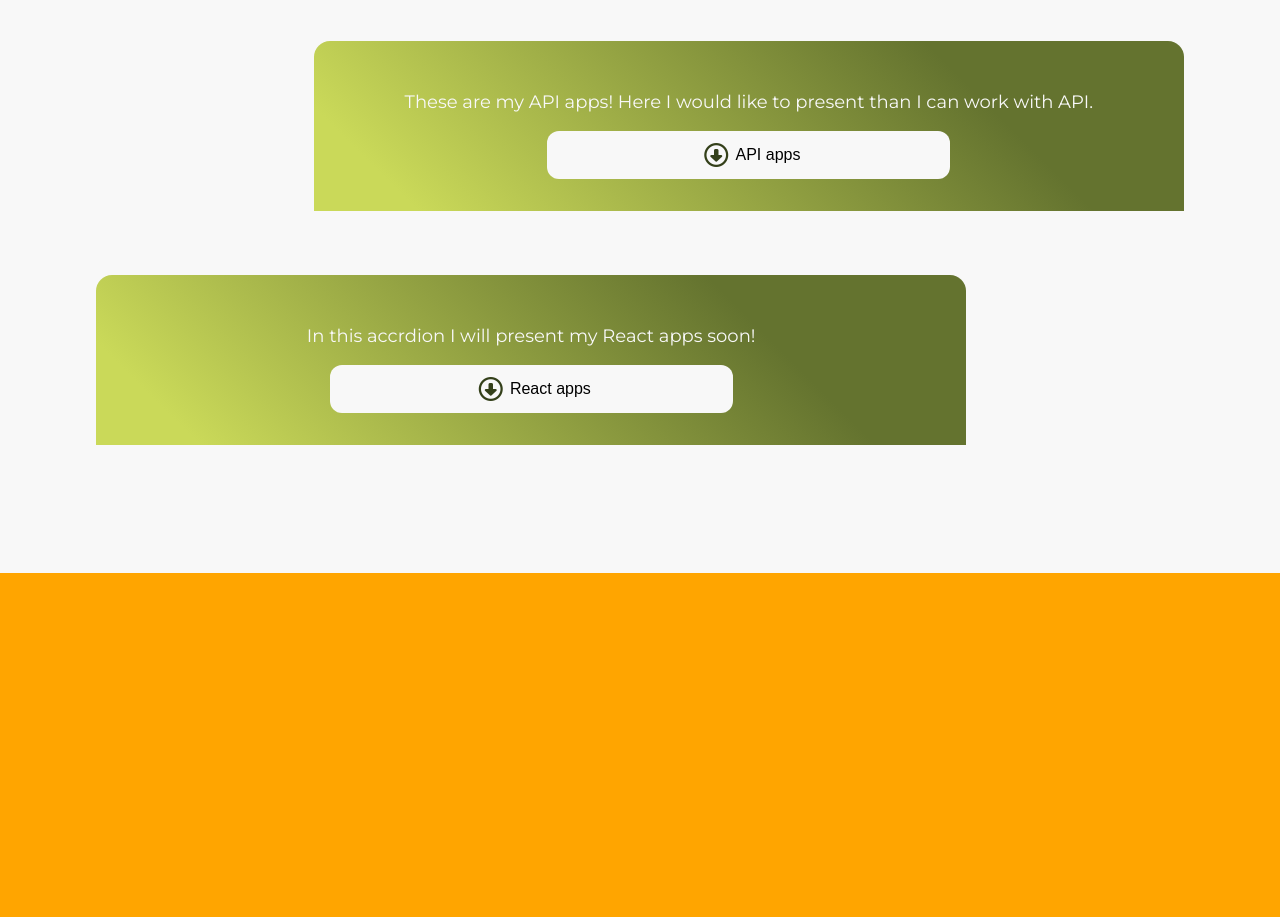
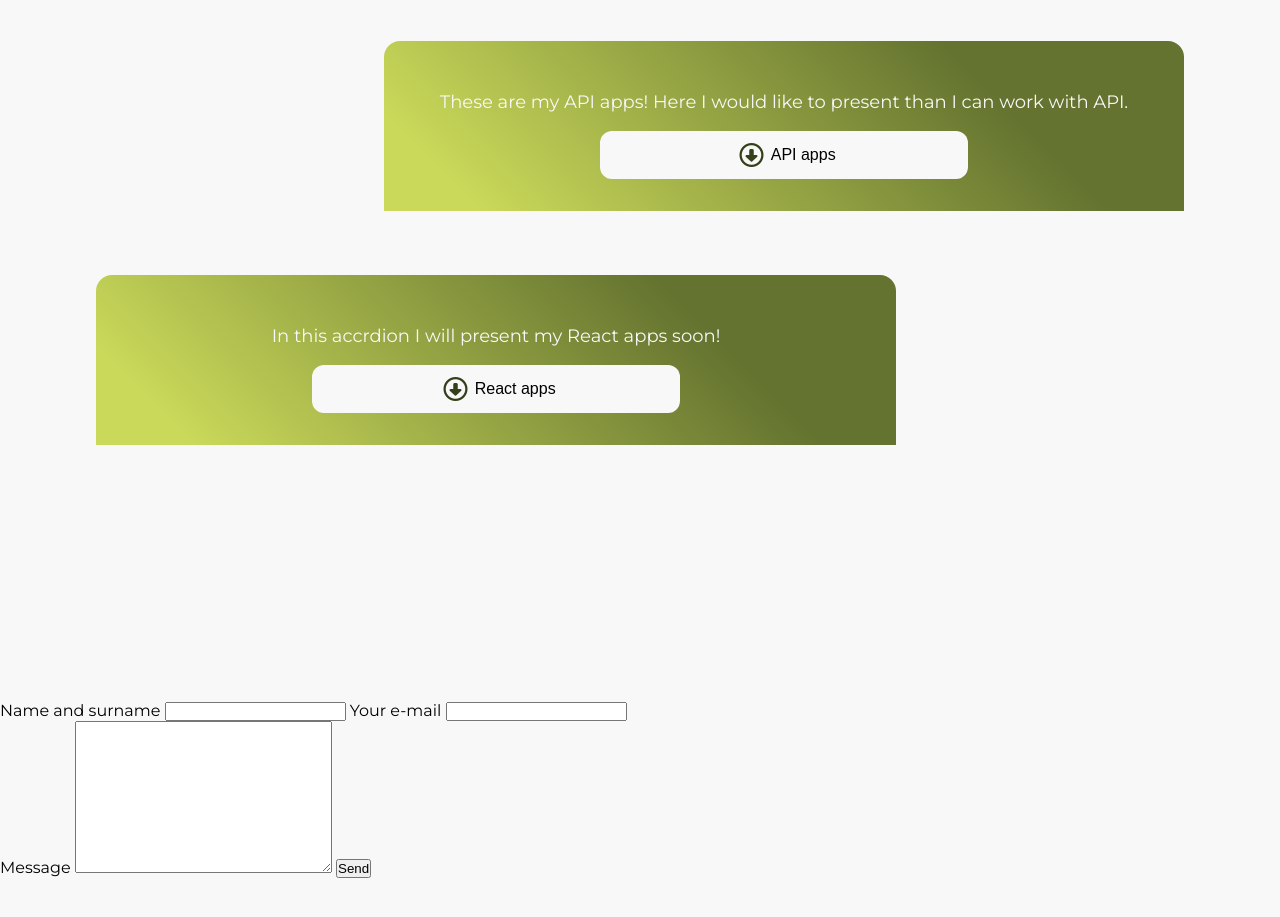
Before and after one commit to adammurawicz/portfolio-website, a plain HTML site: page index.html in a window 1280 px wide. Shown: the part 6440-7357 px from the top of the page. Drawn offline with Linux system fonts and the light colour scheme.

Commit message:
end of html in contact section

```diff
--- a/index.html
+++ b/index.html
@@ -58,6 +58,8 @@
         </header>
     </div>
         <!-- header end -->
+
+    <main>
 
     <section id="about-me" class="about-me white-section">
             <div class="block white-left-block"></div>
@@ -300,7 +302,27 @@
 
     </section>
 
-    <section style="height: 100vh; background-color: orange;"></section>
+    <section id="contact" class="contact">
+
+        <form class="contact__form">
+
+
+            <div class="contact__form__top">
+                <label for="name" class="contact__form__label">Name and surname</label>
+                <input type="text" class="ontact__form__input">
+                <label for="email" class="contact__form__label">Your e-mail</label>
+                <input type="text" class="ontact__form__input">
+            </div>
+
+            <label for="msg" class="contact__form__label">Message</label>
+            <textarea id="msg" cols="30" rows="10" class="contact__form__textarea"></textarea>
+
+            <button type="submit" class="contact__form__btn">Send</button>
+
+        </form>
+
+    </section>
+</main>
 
 <script src="./js/main.js"></script>
 
--- a/sass/_portfolio.scss
+++ b/sass/_portfolio.scss
@@ -203,7 +203,7 @@
             &__item {
                 margin-top: 4em;
                 width: 80%;
-                max-width: 1000px;
+                max-width: 800px;
 
             &:nth-of-type(2n) {
                 align-self: flex-end;
```
Also changed, not shown: css/style.css, 1 other file.
